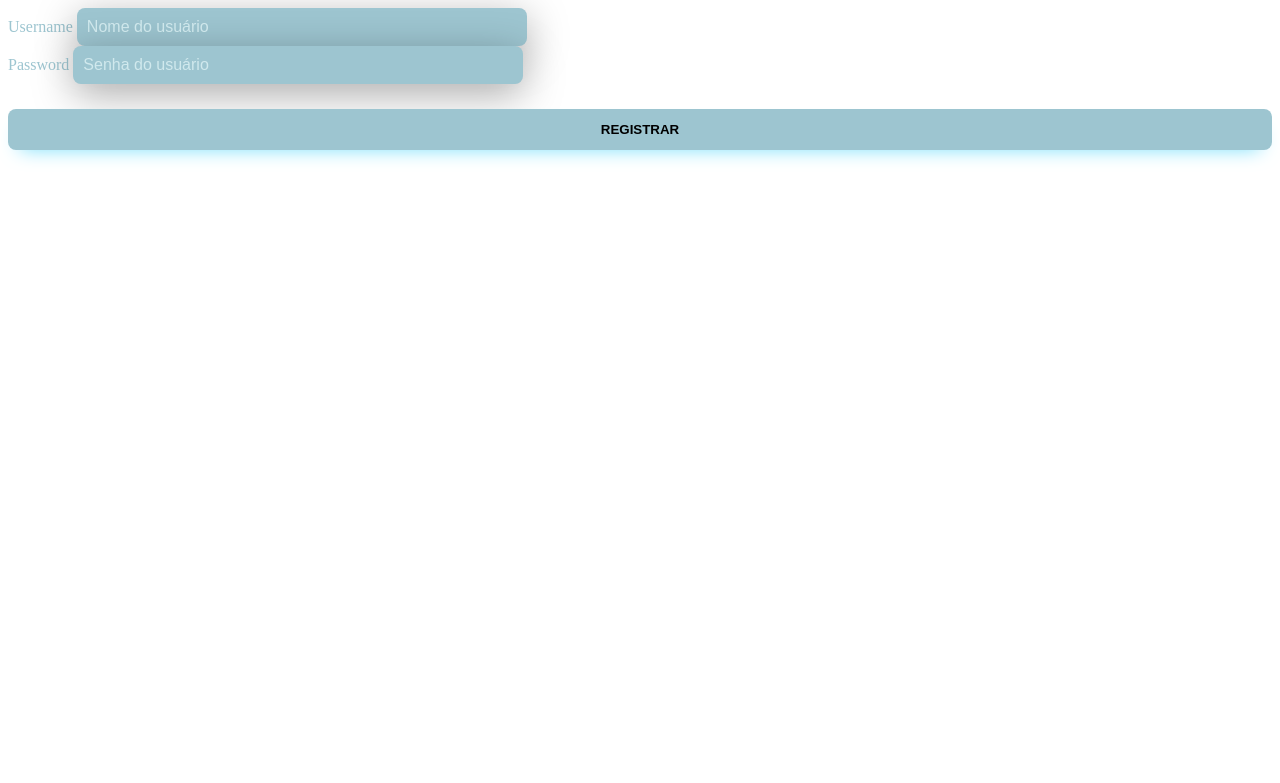
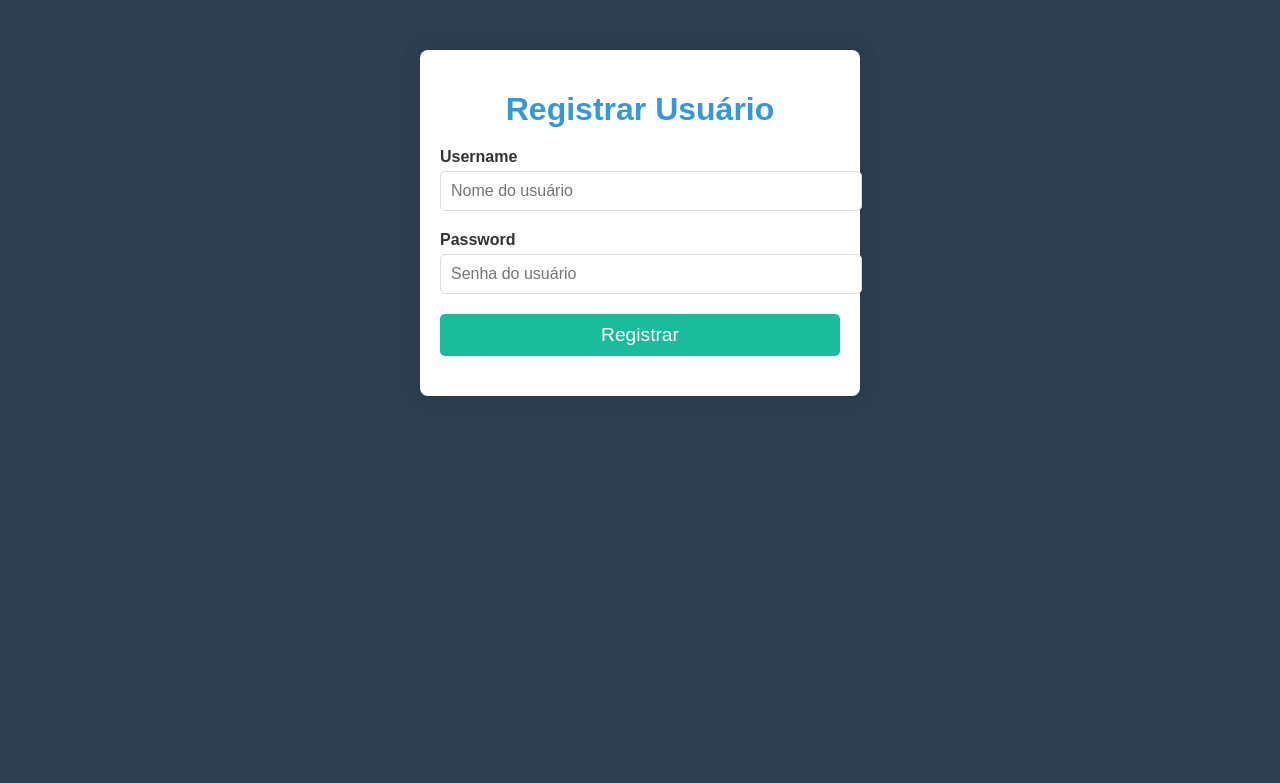
Before and after one commit to shirokkkj/Advisors-MainSite, a Flask app: page /register in a window 1280 px wide. Shown: the top 783 px of the page. Run offline with Flask 3, Linux system fonts and the light colour scheme.

Commit message:
update and fix bugs

```diff
--- a/source/routes.py
+++ b/source/routes.py
@@ -122,3 +122,9 @@ def config_routes(MASTER_PASSWORD, app):
 
 
         return render_template('register_investments.html')
+
+
+    @app.route('/force_error')
+    def force_error():
+        # Lança uma exceção para forçar um erro 500
+        return 1 / 0
--- a/source/static/css/form.css
+++ b/source/static/css/form.css
@@ -1,39 +1,61 @@
-.mb-3 > input {
-    border-radius: 8px;
-    border: none;
-    background: #9dc5d0 ;
-    padding: 10px;
-    color: #f0ffffde;
-    font-size: 12pt;
-    box-shadow: 0px 10px 40px #00000056;
-    outline: none;
-    box-sizing: border-box;
-    width: 450px;
+/* Estilos do Formulário */
+body {
+    font-family: 'Poppins', sans-serif;
+    background-color: #2c3e50; /* Cor de fundo da página */
+    color: #ffffff; /* Cor do texto */
 }
 
-.mb-3 > input::placeholder {
-    color: #f0ffffde;
-    opacity: 0.7;
+.container {
+    max-width: 400px;
+    margin: 50px auto;
+    padding: 20px;
+    background-color: #ffffff; /* Fundo do formulário */
+    color: #333333; /* Cor do texto do formulário */
+    border-radius: 8px;
+    box-shadow: 0 0 20px rgba(0, 0, 0, 0.1);
 }
 
+.title {
+    text-align: center;
+    margin-bottom: 20px;
+    color: #3498db; /* Cor do título */
+}
 
-.mb-3 > label {
-    color: #9dc5d0;
-    margin-bottom: 10px;
+.form-group {
+    margin-bottom: 20px;
+}
+
+.form-label {
+    display: block;
+    margin-bottom: 5px;
+    font-weight: bold;
+}
+
+.form-control {
+    width: 100%;
+    padding: 10px;
+    border: 1px solid #ddd;
+    border-radius: 5px;
+    font-size: 1em;
+}
+
+.form-control:focus {
+    outline: none;
+    border-color: #3498db;
 }
 
 .submit-register {
     width: 100%;
-    padding: 13px 0px;
-    margin: 25px 0;
+    padding: 10px;
+    background-color: #1abc9c; /* Cor do botão Registrar */
     border: none;
-    border-radius: 8px;
-    outline: none;
-    text-transform: uppercase;
-    font-weight: 800;
-    color: #000000;
-    background-color: #9dc5d0;
+    color: #ffffff;
+    font-size: 1.2em;
+    border-radius: 5px;
     cursor: pointer;
-    box-shadow: 0px 10px 20px -12px #60d9fa;
+    transition: background-color 0.3s ease;
+}
 
+.submit-register:hover {
+    background-color: #16a085;
 }
--- a/source/templates/add_clients.html
+++ b/source/templates/add_clients.html
@@ -1,25 +1,40 @@
-<link rel="stylesheet" href=" {{url_for('static', filename='css/form.css')}} ">
-
-<link href='https://unpkg.com/boxicons@2.0.9/css/boxicons.min.css' rel='stylesheet'>
+<!DOCTYPE html>
+<html lang="pt-BR">
+<head>
+    <meta charset="UTF-8">
+    <meta name="viewport" content="width=device-width, initial-scale=1.0">
+    <title>Formulário de Cadastro</title>
+    <link href="https://unpkg.com/boxicons@2.0.9/css/boxicons.min.css" rel="stylesheet">
     <link rel="stylesheet" href="https://cdn.jsdelivr.net/npm/flatpickr/dist/flatpickr.min.css">
-
+    <link rel="stylesheet" href="{{ url_for('static', filename='css/form.css') }}">
+</head>
+<body>
+    <div class="container">
+        <h1 class="title">{{ 'Atualizar Usuário' if user else 'Registrar Usuário' }}</h1>
         <form
             action="{{ url_for('register.register') if not user else url_for('table.update_user_id', user_id=user.id) }}"
-        method="POST">
-
+            method="POST"
+            class="form">
 
             {{ form.hidden_tag() }}
             {% if user %}
                 <input type="hidden" name="_method" value="PUT">
             {% endif %}
-        <div class="mb-3">
-                <label for="email" class="form-label">{{ form.name.label }}</label {%if user%}value='{{user.name}}'{%endif%}>
-                {{ form.name(class="form-control", id="name", placeholder="Nome do usuário")}}
+
+            <div class="form-group">
+                <label for="name" class="form-label">{{ form.name.label }}</label>
+                {{ form.name(class="form-control", id="name", placeholder="Nome do usuário") }}
             </div>
 
-        <div class="mb-3">
-            <label for="password" class="form-label">{{ form.password.label }}</label {%if user%}value='{{user.password}}'{%endif%}>
-            {{ form.password(class="form-control", id="password", placeholder='Senha do usuário')}}
+            <div class="form-group">
+                <label for="password" class="form-label">{{ form.password.label }}</label>
+                {{ form.password(class="form-control", id="password", placeholder="Senha do usuário") }}
             </div>
-        {{form.submit_register(class='submit-register')}}
+
+            <div class="form-group">
+                {{ form.submit_register(class='submit-register') }}
+            </div>
         </form>
+    </div>
+</body>
+</html>
```
Also changed, not shown: source/config.py (+4 -13 lines), source/static/css/tables.css (+44 -19 lines), source/views/errors.py (added, +11 -0 lines). Lines whose indentation alone changed are shown as unchanged.
